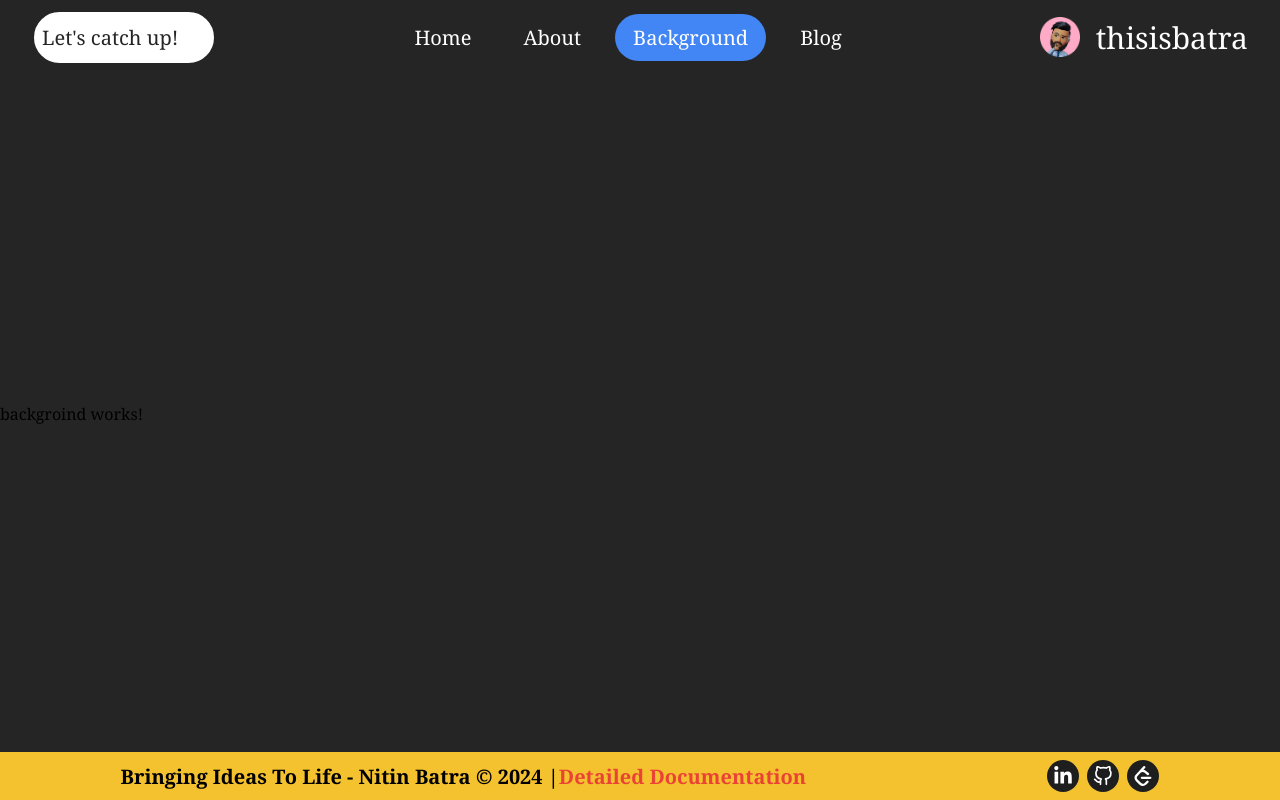
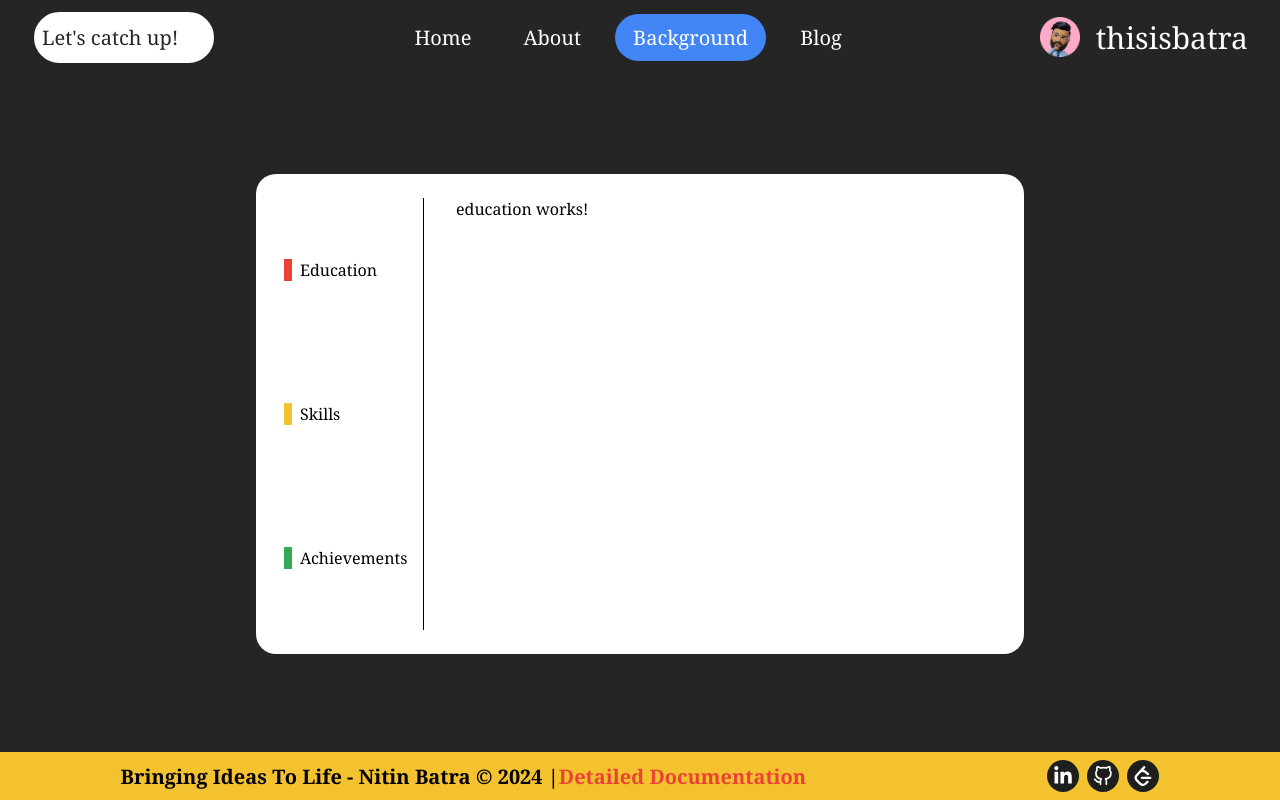
Before and after one commit to thisisbatra/thisisbatra, a React (Create React App) app: page /background in a window 1280 px wide. Built offline with nearby package versions, Linux system fonts and the light colour scheme; some icons are missing.

Commit message:
implemented nested routing in background.jsx

```diff
--- a/src/App.js
+++ b/src/App.js
@@ -8,6 +8,9 @@ import NavBar from './Components/NavBar/NavBar';
 import Footer from './Components/Footer/Footer';
 import Background from './Components/Background/Background';
 import Blog from './Components/Blog/Blog';
+import Education from './Components/Background/Education/Education';
+import Skills from './Components/Background/Skills/Skills';
+import Achievements from './Components/Background/Achievements/Achievements';
 
 const App = () => {
   return (
@@ -15,10 +18,14 @@ const App = () => {
             <NavBar/>
             <Routes>
                 <Route path='/' element={<Home/>}/>
-                <Route path='about' element={<About/>}/>
-                <Route path='background' element={<Background/>}/>
-                <Route path='blog' element={<Blog/>}/>
-                <Route path='contact' element={<Contact/>}/>
+                <Route path='/about' element={<About/>}/>
+                <Route path='/background' element={<Background/>}>
+                    <Route index element={<Education/>}/>
+                    <Route path='achievements' element={<Achievements/>}/>
+                    <Route path='skills' element={<Skills/>}/>
+                </Route>
+                <Route path='/blog' element={<Blog/>}/>
+                <Route path='/contact' element={<Contact/>}/>
                 <Route path='*' element={<PageNotFound/>}/>
             </Routes>
             <Footer/>
--- a/src/Components/About/About.jsx
+++ b/src/Components/About/About.jsx
@@ -5,16 +5,17 @@ const About = () => {
     return (
         <main className={styles.main}>
             <div className={styles.ImgDiv}>
+                <span className={styles.ImgSpan}></span>
                 <img src="../assets/photos/melinkedIn.jpg" alt="meLinkedIn" className={styles.Img} />
             </div>
             <section className={styles.contentSec}>
                 <p>
-                Turning coffee into code is my superpower, with Java, React, Angular, SQL, and Spring Boot as my tools of choice.
+                "Turning coffee into code is my superpower, with Java, React, Angular, SQL, and Spring Boot as my tools of choice.
                 I’m all about crafting seamless UIs, taming backend logic, and debugging with a side of caffeine.
                 Currently,
                 I’m leveling up in system design and DSA while striving to turn “it works on my machine” into universal truth.
                 Clean code, sharp IDEs, and a sprinkle of creativity keep me going.
-                For me, syntax errors are just plot twists, and every bug is an opportunity to shine (or cry a little inside first).
+                For me, syntax errors are just plot twists, and every bug is an opportunity to shine (or cry a little inside first)."
                 </p>
             </section>
         </main>
--- a/src/Components/About/About.module.css
+++ b/src/Components/About/About.module.css
@@ -10,19 +10,22 @@
 }
 .ImgDiv{
     width: 40%;
+}
+.ImgSpan{
+    width: 100%;
     height: auto;
+    border: 2px solid black;
+    border-radius: 20px;
 }
 .Img{
     width: 100%;
-    height: 100%;
-    clip-path: polygon(50% 0%, 100% 50%, 50% 100%, 0% 50%);
-    shape-outside: ellipse(45% 50%);
-    filter: blur(1px);
-    object-fit: cover;
-    object-position: center;
+    height: auto;
+    background-position: center;
+    background-size: contain;
 }
 .contentSec{
     width: 60%;
-    text-align: center;
     font-size: 1.25rem;
+    font-style: italic;
+    color: #252525;
 }
--- /dev/null
+++ b/src/Components/Background/Achievements/Achievements.jsx
@@ -0,0 +1,11 @@
+import React from 'react';
+
+const Achievements = () => {
+    return (
+        <div>
+            achievements works!
+        </div>
+    );
+}
+
+export default Achievements;
--- a/src/Components/Background/Background.jsx
+++ b/src/Components/Background/Background.jsx
@@ -1,10 +1,19 @@
 import React from 'react';
+import styles from './Background.module.css';
+import { NavLink, Outlet } from 'react-router-dom';
 
 const Background = () => {
     return (
-        <div>
-            backgroind works!
-        </div>
+        <main className={styles.main}>
+            <ul className={styles.list}>
+                <li><NavLink to='/background' className={styles.red}>education</NavLink></li>
+                <li><NavLink to='skills' className={styles.yellow}>skills</NavLink></li>
+                <li><NavLink to='achievements' className={styles.green}>achievements</NavLink></li>
+            </ul>
+            <section className={styles.outletSection}>
+                <Outlet/>
+            </section>
+        </main>
     );
 }
 
--- /dev/null
+++ b/src/Components/Background/Background.module.css
@@ -0,0 +1,42 @@
+.main{
+    width: 60%;
+    height: 30rem;
+    background-color: white;
+    margin: 0 auto;
+    border-radius: 20px;
+    padding: 1.5rem;
+    display: flex;
+    gap: 2rem;
+}
+.list{
+    width: 20%;
+    list-style-type: none;
+    text-transform: capitalize;
+    border-right: 1px solid black;
+    display: flex;
+    flex-direction: column;
+    justify-content: space-around;
+    padding: 0 0.25rem;
+}
+.list li{
+    width: fit-content;
+}
+.list li a{
+    text-decoration: none;
+    color: black;
+    padding: 0 0.5rem;
+}
+.list li:hover{
+    transform: scale(1.2);
+    font-weight: bold;
+    font-style: italic;
+}
+.red{
+    border-left: 8px solid #EA4335;
+}
+.yellow{
+    border-left:8px solid #F4C22F;
+}
+.green{
+    border-left:8px solid #34A853;
+}
--- /dev/null
+++ b/src/Components/Background/Education/Education.jsx
@@ -0,0 +1,19 @@
+import React from 'react';
+
+const Education = () => {
+    return (
+        <div>
+            education works!
+        </div>
+    );
+}
+
+const Cart=()=>{
+    return(
+        <div>
+
+        </div>
+    )
+}
+
+export default Education;
--- /dev/null
+++ b/src/Components/Background/Skills/Skills.jsx
@@ -0,0 +1,11 @@
+import React from 'react';
+
+const Skills = () => {
+    return (
+        <div>
+            skills works!
+        </div>
+    );
+}
+
+export default Skills;
--- a/src/Components/NavBar/NavBar.jsx
+++ b/src/Components/NavBar/NavBar.jsx
@@ -20,7 +20,10 @@ const NavBar = () => {
             <ul className={`${styles.list}`} id="ulList">
                 <li><NavLink to='/' className={location.pathname==='/'?styles.active:""}>home</NavLink></li>
                 <li><NavLink to='/about' className={location.pathname==='/about'?styles.active:""}>about</NavLink></li>
-                <li><NavLink to='/background' className={location.pathname==='/background'?styles.active:""}>background</NavLink></li>
+                <li><NavLink to='/background'
+                 className={location.pathname.includes("/background")?styles.active:""}>
+                    background</NavLink>
+                </li>
                 <li><NavLink to='/blog' className={location.pathname==='/blog'?styles.active:""}>blog</NavLink></li>
             </ul>
             <span className={styles.thumbNail}>
```
